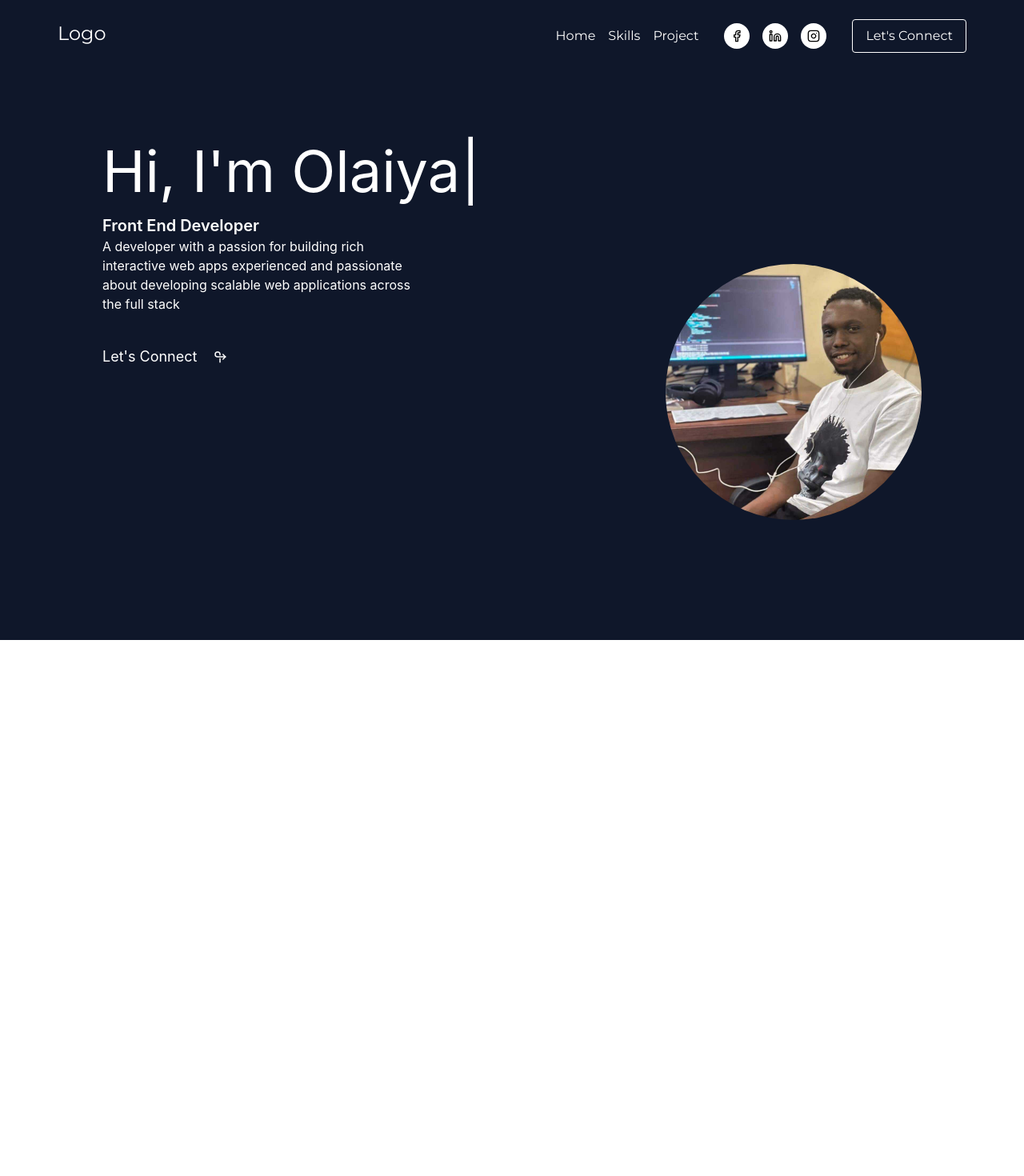
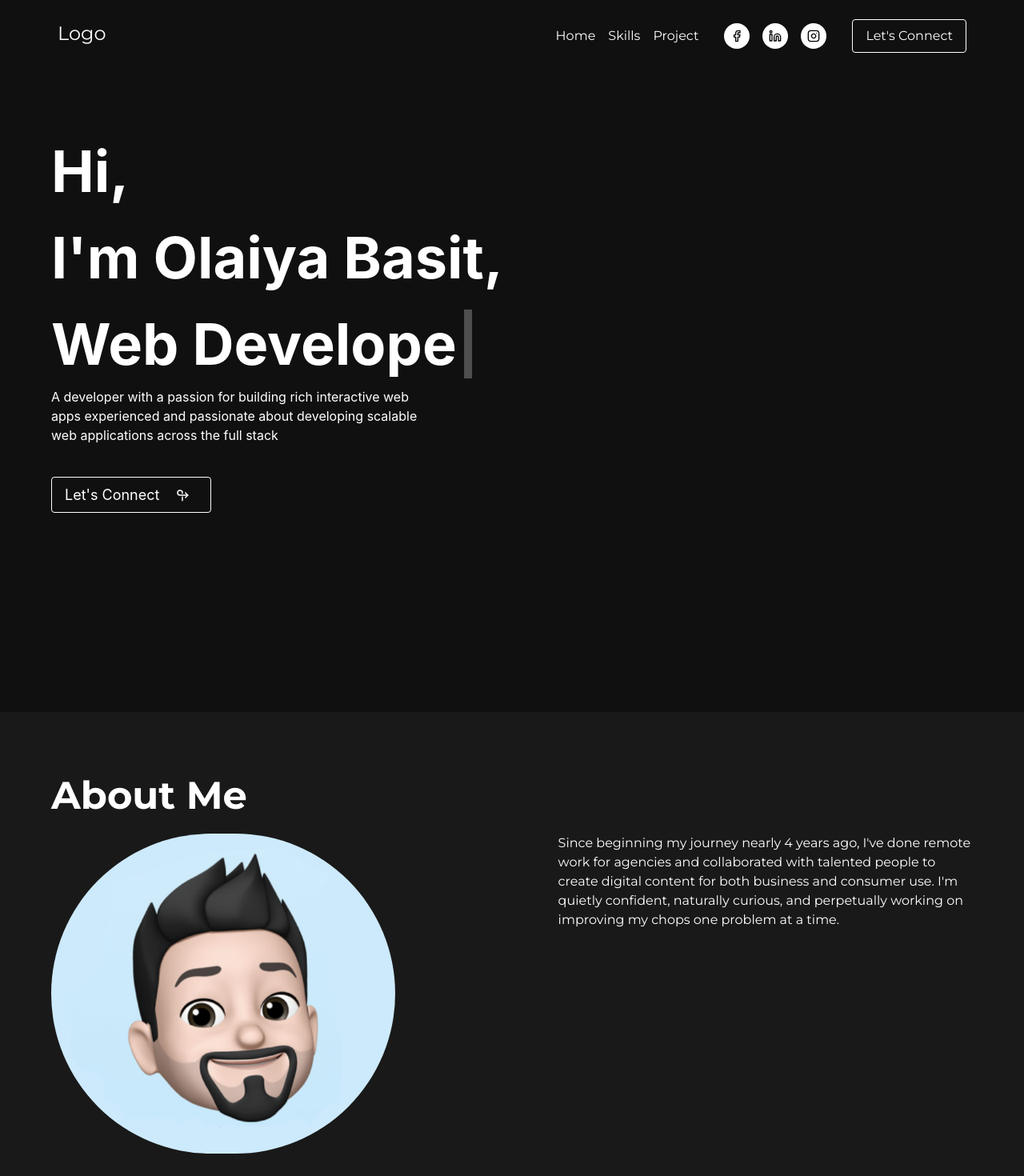
Before and after one commit to olaiyabasit/Portfolio, a Next.js app: page / in a window 1280 px wide. Shown: the top 1470 px of the page at 80% size. Before the commit the page ends 800 px from the top, so only its background shows below. Built offline with nearby package versions, Linux system fonts and the light colour scheme.

Commit message:
portfolio refactor

```diff
--- /dev/null
+++ b/components/about/About.tsx
@@ -0,0 +1,27 @@
+import React from "react";
+
+export const About = () => {
+  return (
+    <div className="bg-[#191919] py-[80px] font-monte">
+      <div className="w-[90%] m-auto">
+        <div className="text-5xl text-white font-bold mb-[24px]">About Me</div>
+        <div className="flex justify-between">
+          <div className="w-[45%]">
+            <img
+              src="/images/avatar.jpeg"
+              alt="About Images"
+              className="rounded-full h-[400px] "
+            />
+          </div>
+          <p className="w-[45%] text-white">
+            Since beginning my journey nearly 4 years ago, I've done remote work
+            for agencies and collaborated with talented people to create digital
+            content for both business and consumer use. I'm quietly confident,
+            naturally curious, and perpetually working on improving my chops one
+            problem at a time.
+          </p>
+        </div>
+      </div>
+    </div>
+  );
+};
--- a/components/header/Header.tsx
+++ b/components/header/Header.tsx
@@ -13,7 +13,7 @@ export const Header = () => {
   const displaySocials = () =>
     socialIcon.map((social, index) => (
       <div
-        className="h-8 w-8 flex items-center justify-center rounded-full bg-white text-black"
+        className="h-8 w-8 flex items-center justify-center rounded-full bg-white text-black "
         key={index}
       >
         {social.icon}
@@ -21,7 +21,8 @@ export const Header = () => {
     ));
 
   return (
-    <div className="font-monte flex justify-between w-[90%] my-0 mx-auto py-6 px-2 text-white sticky z-10">
+    <div className="sticky top-0 z-10 bg-[#101010]">
+      <div className="font-monte flex justify-between w-[90%] my-0 mx-auto py-6 px-2 text-white ">
         <div>
           <p className="text-[24px]">Logo</p>
         </div>
@@ -33,5 +34,6 @@ export const Header = () => {
           </button>
         </div>
       </div>
+    </div>
   );
 };
--- a/components/hero/Hero.tsx
+++ b/components/hero/Hero.tsx
@@ -4,37 +4,33 @@ import { TbArrowLoopRight2 } from "react-icons/tb";
 
 export const Hero = () => {
   return (
-    <div className="absolute top-0">
-      <div className="h-screen w-screen relative bg-slate-900" />
+    <div>
+      <div className="h-screen w-screen relative bg-[#101010] font-monte" />
       <div className="absolute top-[20%] w-full mx-auto">
-        <div className="w-[80%] mx-auto">
+        <div className="w-[90%] mx-auto">
           <Typewriter
             options={{
-              strings: ["Hi, I'm Olaiya Basit"],
+              strings: [
+                "Hi,<br/> I'm Olaiya Basit,<br/><span>Web Developer.</span>",
+              ],
               autoStart: true,
               loop: true,
               wrapperClassName: "Typewriter__wrapper",
             }}
           />
-          <p className="text-white font-semibold text-xl">
-            Front End Developer
-          </p>
           <p className="w-[40%] text-white">
             A developer with a passion for building rich interactive web apps
             experienced and passionate about developing scalable web
             applications across the full stack
           </p>
-          <p className="flex items-center text-white my-10 text-[18px] gap-5">
+          <p className="flex items-center text-white my-10 text-[18px] gap-5  py-2 px-4 border border-white rounded w-[200px] hover:bg-white hover:text-black">
             Let&apos;s Connect
             <span>
               <TbArrowLoopRight2 />
             </span>
           </p>
-          <div className="h-[320px] w-[320px] rounded-full flex justify-items-end right-[10%] top-[50%] absolute">
-            <img
-              src="/images/olaiyab.jpg"
-              className="absolute h-[100%] w-full z-20 rounded-full "
-            />
+          <div className="  rounded-full flex justify-items-end right-[10%] top-[30%] absolute">
+            {/* <h1 className="text-[400px] text-white">OB</h1> */}
           </div>
         </div>
       </div>
--- /dev/null
+++ b/components/services/Services.tsx
@@ -0,0 +1,5 @@
+import React from "react";
+
+export const Services = () => {
+  return <div>Services</div>;
+};
--- a/package.json
+++ b/package.json
@@ -13,6 +13,7 @@
     "react": "17.0.2",
     "react-dom": "17.0.2",
     "react-icons": "^4.4.0",
+    "react-particles-js": "^3.6.0",
     "typewriter-effect": "^2.19.0"
   },
   "devDependencies": {
--- a/pages/index.tsx
+++ b/pages/index.tsx
@@ -1,5 +1,6 @@
 import type { NextPage } from "next";
 import Head from "next/head";
+import { About } from "../components/about/About";
 import { Header } from "../components/header/Header";
 import { Hero } from "../components/hero/Hero";
 
@@ -13,6 +14,7 @@ const Home: NextPage = () => {
       </Head>
       <Header />
       <Hero />
+      <About />
     </div>
   );
 };
--- a/styles/globals.css
+++ b/styles/globals.css
@@ -18,4 +18,5 @@ a {
 .Typewriter {
   font-size: 72px;
   color: white;
+  font-weight: 700;
 }
```
Also changed, not shown: public/images/avatar.jpeg (added), 1 other file (tests, documents, lock files or other folders). Lines whose indentation alone changed are shown as unchanged.
